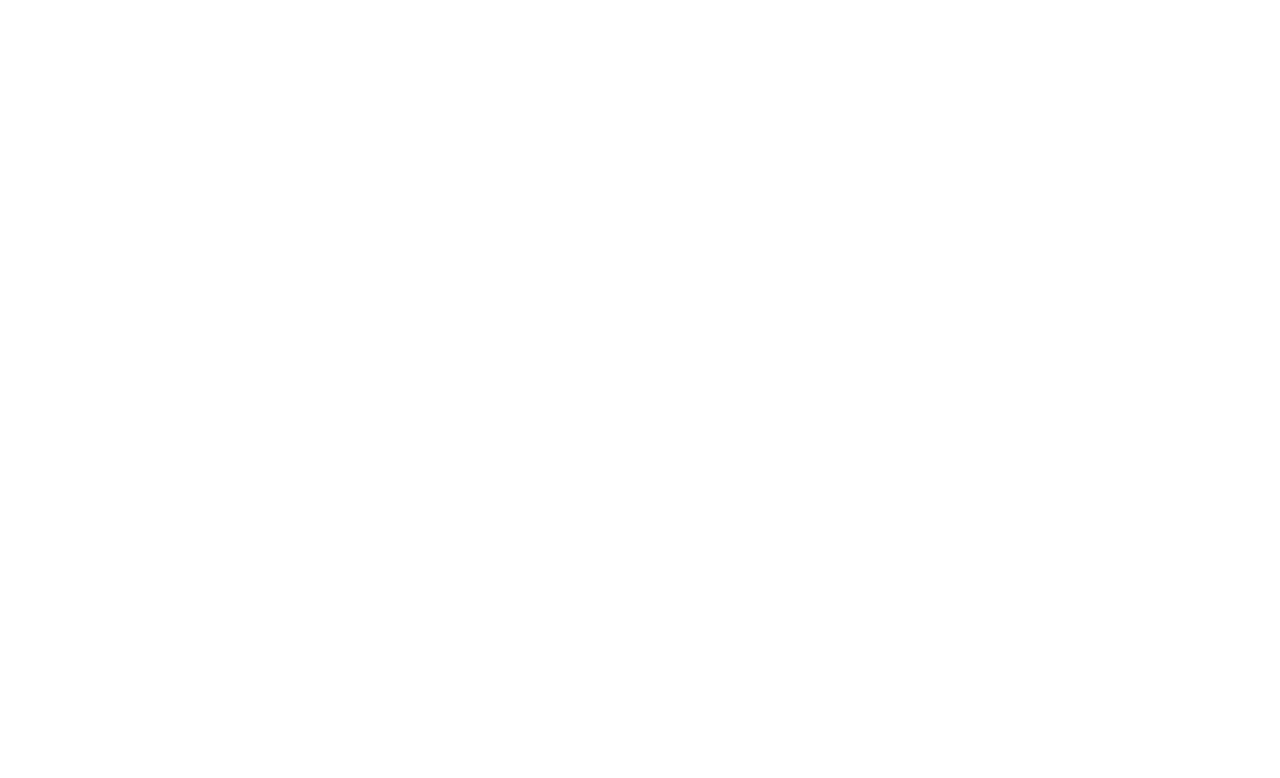
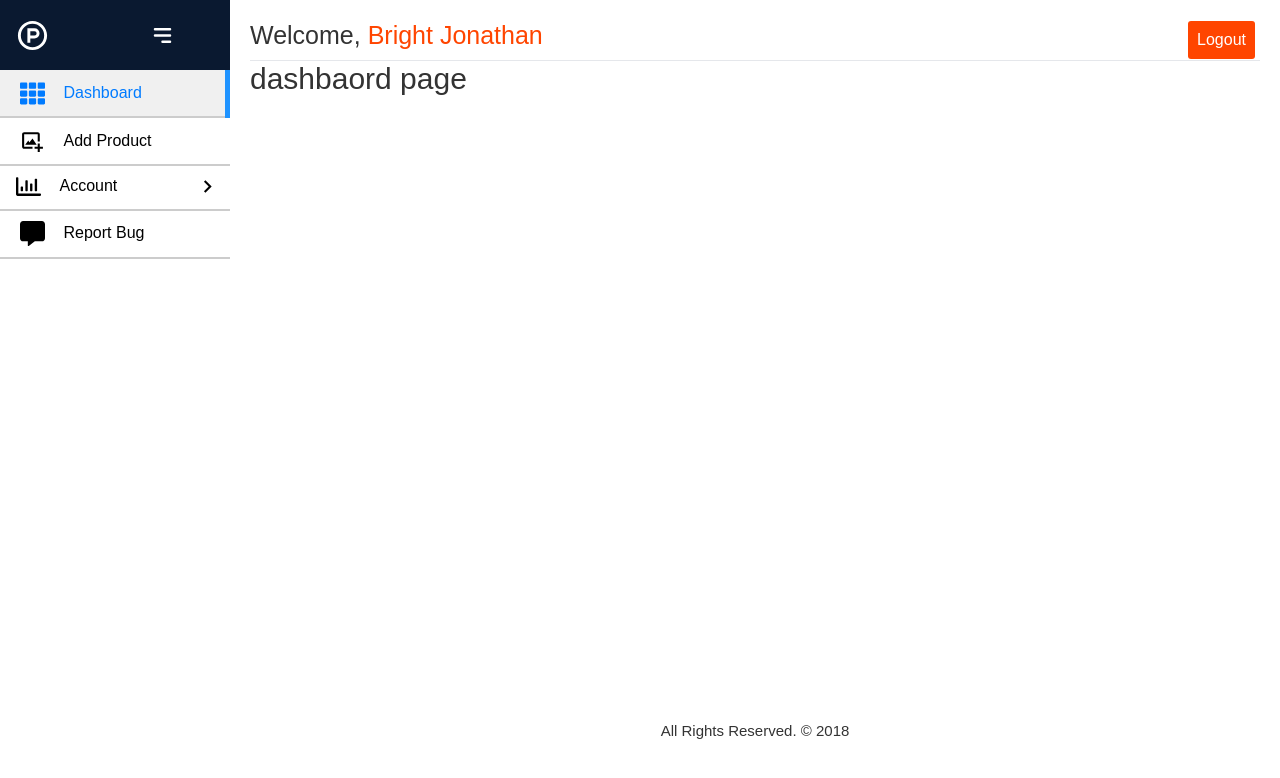
Before and after one commit to fionadilawer/Inventory_stock_app, a React (Vite) app in the folder client/: page /dashboard in a window 1280 px wide. Before the commit this address had no page. Shown: the top 778 px of the page. Built offline with nearby package versions, Linux system fonts and the light colour scheme.

Commit message:
finished on dashboard

```diff
--- a/client/src/App.jsx
+++ b/client/src/App.jsx
@@ -6,6 +6,9 @@
 import Register from './Pages/Auth/Register';
 import Reset from './Pages/Auth/Reset';
 import Login from './Pages/Auth/Login';
+import Dashboard from './Pages/Dashboard/Dashboard';
+import Sidebars from './Component/sidebar/Sidebars';
+import Layout from './Component/Layout/Layout';
 
 
 
@@ -18,6 +21,14 @@
         <Route path="/login" element={<Login/>} />
         <Route path="/register" element={<Register/>} />
         <Route path="/resetpassword/:resetToken" element={<Reset/>} />
+
+        <Route path='/dashboard' element={
+            <Sidebars>
+              <Layout>
+                <Dashboard/>
+              </Layout>
+            </Sidebars>
+        }/>
     </Routes>
     </>
   )
--- /dev/null
+++ b/client/src/Component/Layout/Layout.jsx
@@ -0,0 +1,17 @@
+import React from 'react'
+import Header from '../header/Header';
+import Footer from '../footer/Footer';
+
+const Layout = ({children}) => {
+  return (
+    <>
+      <Header/>
+      <div style={{ minHeight: "80vh" }} className="--pad">
+       {children}
+      </div>
+      <Footer/>
+    </>
+  )
+};
+
+export default Layout;
--- /dev/null
+++ b/client/src/Component/footer/Footer.jsx
@@ -0,0 +1,12 @@
+import React from 'react'
+
+const Footer = () => {
+  const date = new Date().getFullYear();
+  return (
+    <div className="--flex-center --py2">
+    <p>All Rights Reserved. &copy; {date} </p>
+  </div>
+  )
+};
+
+export default Footer;
--- /dev/null
+++ b/client/src/Component/header/Header.jsx
@@ -0,0 +1,18 @@
+import React from 'react';
+
+const Header = () => {
+  return (
+    <div className="--pad header">
+    <div className="--flex-between">
+      <h3>
+        <span className="--fw-thin">Welcome, </span>
+        <span className="--color-danger">Bright Jonathan</span>
+      </h3>
+      <button className="--btn --btn-danger"> Logout </button>
+    </div>
+    <hr />
+  </div>
+  )
+};
+
+export default Header;
--- /dev/null
+++ b/client/src/Component/sidebar/Sidebar.scss
@@ -0,0 +1,145 @@
+.layout {
+    display: flex;
+  }
+  main {
+    width: 100%;
+    // padding: 20px;
+    color: #ccc;
+  }
+  .sidebar {
+    position: fixed;
+    top: 0;
+    left: 0;
+    width: 230px;
+    height: 100vh;
+    flex-shrink: 0;
+    background-color: var(--color-white);
+    overflow: auto;
+    color: var(-color-dark);
+    transition: all 0.5s;
+  }
+
+  .top_section {
+    display: flex;
+    align-items: center;
+    padding: 10px 15px;
+    // border-bottom: 2px solid #ccc;
+    transition: all 0.5s;
+    background-color: var(--dark-blue);
+    height: 70px;
+  }
+  .logo {
+    font-size: 30px;
+    color: var(--color-white);
+  }
+  .bars {
+    display: flex;
+    font-size: 25px;
+    margin-left: 70px;
+    cursor: pointer;
+    color: var(--color-white);
+    transition: all 0.3s;
+  }
+
+  .bars:hover {
+    color: var(--color-primary);
+    font-size: 27px;
+  }
+
+  .sidebar-item {
+    padding: 0.75em 1em;
+    display: block;
+    // border-radius: 5px;
+    // border-bottom: 2px solid #ccc;
+    background-color: rgba(255, 255, 255, 0.1);
+    transition: background-color 0.15s;
+  }
+
+  .s-parent {
+    border-bottom: 2px solid #ccc;
+  }
+
+  .sidebar-item:hover {
+    background-color: #eee;
+  }
+
+  .sidebar-title {
+    display: flex;
+    font-size: 1.2em;
+    justify-content: space-between;
+    align-items: center;
+  }
+
+  .sidebar-title span {
+    display: flex;
+    justify-content: flex-start;
+    align-items: flex-start;
+    gap: 12px;
+    transition: all 0.5s;
+    font-size: 1.6rem;
+  }
+
+  .sidebar-title span .icon {
+    display: flex;
+    justify-content: center;
+    align-items: center;
+    width: 1.5em;
+    font-size: 25px;
+  }
+
+  .sidebar-title .arrow-icon {
+    cursor: pointer;
+    transition: all 0.5s;
+  }
+
+  .sidebar-item.open > .sidebar-title .arrow-icon {
+    transform: rotate(90deg);
+  }
+
+  .sidebar-content {
+    padding-top: 0.25em;
+    height: 0;
+    overflow: hidden;
+  }
+  .sidebar-item.open > .sidebar-content {
+    height: auto;
+  }
+
+  .s-child {
+    border: 1px solid #ccc;
+    border-radius: 3px;
+    margin-top: 5px;
+  }
+
+  .s-child:hover {
+    border: 1px solid var(--light-blue);
+  }
+
+  a {
+    color: var(--colo-dark);
+    text-decoration: none;
+    transition: all 0.2s;
+  }
+
+  .active {
+    color: var(--color-primary);
+    display: block;
+    position: relative;
+    width: 100%;
+    height: auto;
+    background-color: #eee;
+  }
+
+  .active::after {
+    content: "";
+    position: absolute;
+    width: 5px;
+    height: 100%;
+    right: 0;
+    top: 0;
+    background-color: var(--light-blue);
+  }
+
+  .sublink .sidebar-item .sidebar-title {
+    padding-left: 40px;
+  }
--- /dev/null
+++ b/client/src/Component/sidebar/SidebarItem.jsx
@@ -0,0 +1,68 @@
+import { useState } from "react";
+import { MdKeyboardArrowRight } from "react-icons/md";
+import { NavLink } from "react-router-dom";
+
+const activeLink = ({ isActive }) => (isActive ? "active" : "link");
+const activeSublink = ({ isActive }) => (isActive ? "active" : "link");
+
+
+const SidebarItem = ({item, isOpen}) => {
+
+    const [expandMenu, setExpandMenu] = useState(false);
+
+
+    if (item.childrens) {
+        return (
+          <div
+            className={
+              expandMenu ? "sidebar-item s-parent open" : "sidebar-item s-parent"
+            }
+          >
+            <div className="sidebar-title">
+              <span>
+                {item.icon && <div className="icon">{item.icon}</div>}
+                {isOpen && <div>{item.title}</div>}
+              </span>
+              <MdKeyboardArrowRight
+                size={25}
+                className="arrow-icon"
+                onClick={() => setExpandMenu(!expandMenu)}
+              />
+            </div>
+            <div className="sidebar-content">
+              {item.childrens.map((child, index) => {
+                return (
+                  <div key={index} className="s-child">
+                    <NavLink to={child.path} className={activeSublink}>
+                      <div className="sidebar-item">
+                        <div className="sidebar-title">
+                          <span>
+                            {child.icon && <div className="icon">{child.icon}</div>}
+                            {isOpen && <div>{child.title}</div>}
+                          </span>
+                        </div>
+                      </div>
+                    </NavLink>
+                  </div>
+                );
+              })}
+            </div>
+          </div>
+        );
+      } else {
+        return (
+          <NavLink to={item.path} className={activeLink}>
+            <div className="sidebar-item s-parent">
+              <div className="sidebar-title">
+                <span>
+                  {item.icon && <div className="icon">{item.icon}</div>}
+                  {isOpen && <div>{item.title}</div>}
+                </span>
+              </div>
+            </div>
+          </NavLink>
+        );
+      }
+};
+
+export default SidebarItem;
--- /dev/null
+++ b/client/src/Component/sidebar/Sidebars.jsx
@@ -0,0 +1,56 @@
+import React, { useState } from 'react';
+import './Sidebar.scss';
+import { HiMenuAlt3 } from "react-icons/hi";
+import { RiProductHuntLine } from "react-icons/ri";
+import menu from '../../data/Sidebar'
+import SidebarItem from './SidebarItem';
+import { useNavigate } from "react-router-dom";
+
+const Sidebars = ({children}) => {
+
+    const [isOpen, setIsOpen] = useState(true);
+    const toggle = () => setIsOpen(!isOpen);
+    const navigate = useNavigate();
+
+    const goHome = () => {
+      navigate("/");
+    };
+
+
+  return (
+    <div className="layout">
+      <div className="sidebar" style={{ width: isOpen ? "230px" : "60px" }} >
+        <div className="top_section">
+          <div className="logo" style={{ display: isOpen ? "block" : "none" }} >
+            <RiProductHuntLine
+              size={35}
+              style={{ cursor: "pointer" }}
+              onClick={goHome}
+            />
+          </div>
+
+          <div
+            className="bars"
+            style={{ marginLeft: isOpen ? "100px" : "0px" }}
+          >
+            <HiMenuAlt3 onClick={toggle} />
+          </div>
+        </div>
+        {menu.map((item, index) => {
+          return <SidebarItem key={index} item={item} isOpen={isOpen} />;
+        })}
+      </div>
+
+      <main
+        style={{
+          paddingLeft: isOpen ? "230px" : "60px",
+          transition: "all .5s",
+        }}
+      >
+        {children}
+      </main>
+    </div>
+  )
+}
+
+export default Sidebars;
--- a/client/src/Pages/Auth/Forgot.jsx
+++ b/client/src/Pages/Auth/Forgot.jsx
@@ -29,9 +29,8 @@
           </button>
           <div className={styles.links}>
             <p>
-              <Link to="/login">- Login</Link>
+              <Link to="/login"> Login </Link>
             </p>
-
           </div>
         </form>
       </div>
--- /dev/null
+++ b/client/src/Pages/Dashboard/Dashboard.jsx
@@ -0,0 +1,11 @@
+import React from 'react';
+
+const Dashboard = () => {
+  return (
+    <div>
+      <h2> dashbaord page </h2>
+    </div>
+  )
+}
+
+export default Dashboard;
--- /dev/null
+++ b/client/src/data/Sidebar.jsx
@@ -0,0 +1,36 @@
+import { FaTh, FaRegChartBar, FaCommentAlt } from "react-icons/fa";
+import { BiImageAdd } from "react-icons/bi";
+
+const menu = [
+  {
+    title: "Dashboard",
+    icon: <FaTh />,
+    path: "/dashboard",
+  },
+  {
+    title: "Add Product",
+    icon: <BiImageAdd />,
+    path: "/add-product",
+  },
+  {
+    title: "Account",
+    icon: <FaRegChartBar />,
+    childrens: [
+      {
+        title: "Profile",
+        path: "/profile",
+      },
+      {
+        title: "Edit Profile",
+        path: "/edit-profile",
+      },
+    ],
+  },
+  {
+    title: "Report Bug",
+    icon: <FaCommentAlt />,
+    path: "/contact-us",
+  },
+];
+
+export default menu;
```
